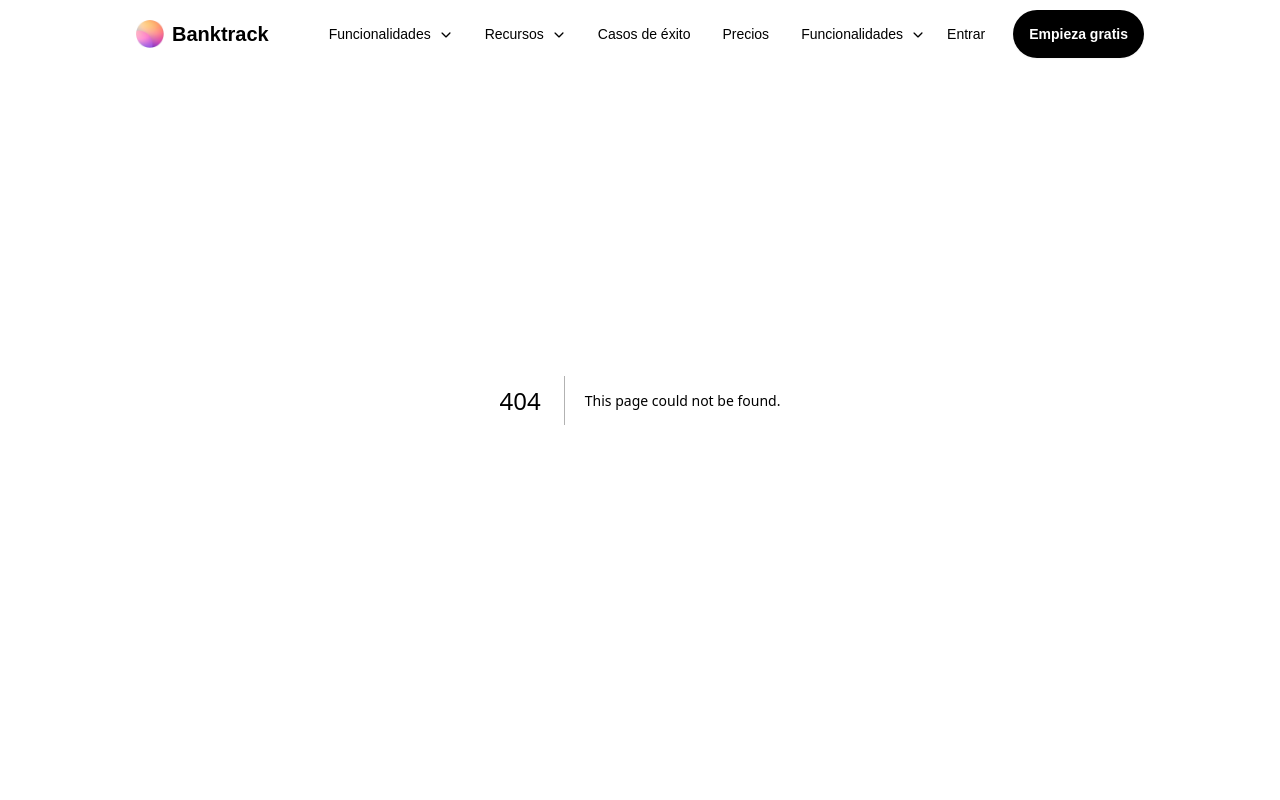
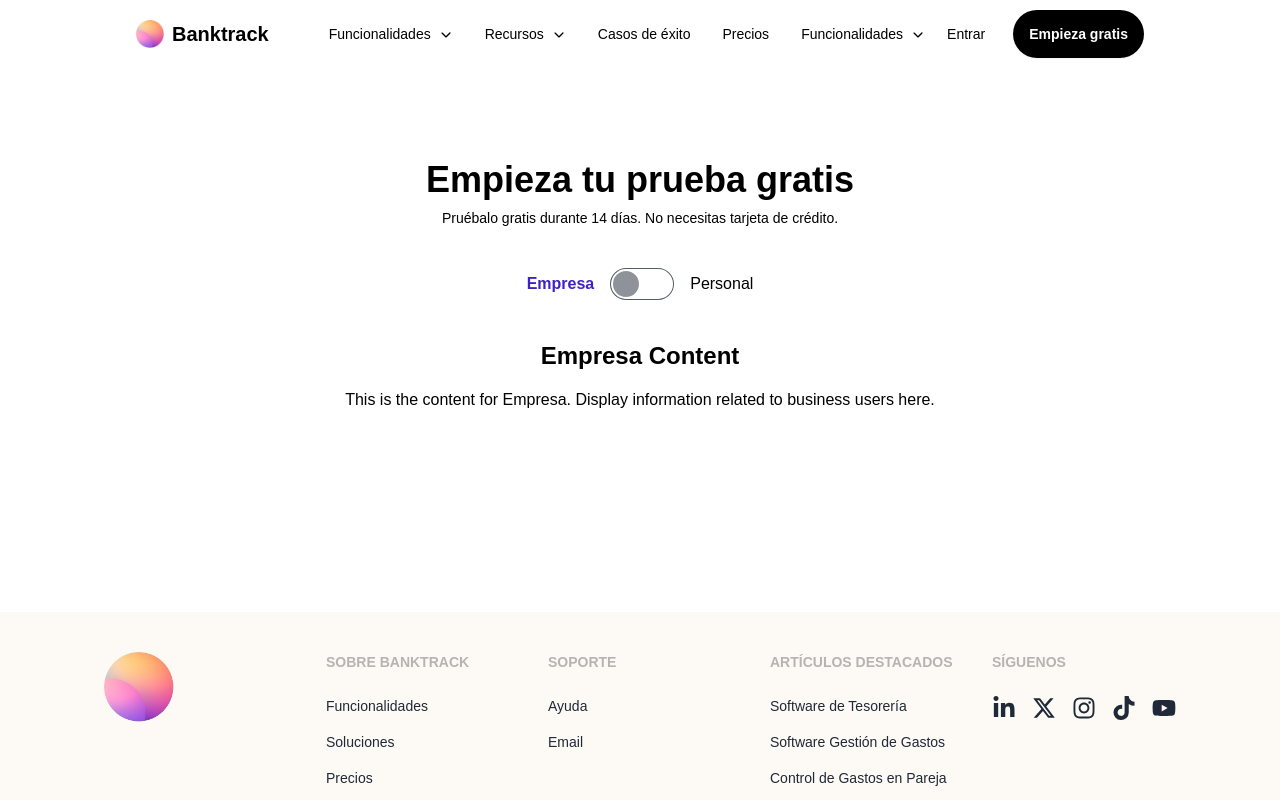
Before and after one commit to Shakib-Shajid/banktrack, a Next.js app: page /precios in a window 1280 px wide. Before the commit this address had no page. Shown: the top 800 px of the page. Built offline with nearby package versions, Linux system fonts and the light colour scheme.

Commit message:
toggle added in price section

```diff
--- a/src/app/page.js
+++ b/src/app/page.js
@@ -1,5 +1,4 @@
 import Banner from "@/components/Banner";
-import CardToggle from "@/components/CardToggle";
 import Client from "@/components/Client";
 import ClientResponse from "@/components/ClientResponse";
 import Collection from "@/components/Collection";
@@ -23,7 +22,6 @@
       <Consultant />
       <ClientResponse />
       <Data />
-      {/* <CardToggle /> */}
     </>
   );
 }
--- /dev/null
+++ b/src/app/precios/page.jsx
@@ -0,0 +1,14 @@
+import ToggleOptions from '@/components/CardToggle';
+import React from 'react';
+
+const page = () => {
+    return (
+        <div className='py-40 text-center'>
+            <h3 className='text-4xl font-bold'>Empieza tu prueba gratis</h3>
+            <p className='text-sm my-2'>Pruébalo gratis durante 14 días. No necesitas tarjeta de crédito.</p>
+            <ToggleOptions />
+        </div>
+    );
+};
+
+export default page;
--- a/src/components/Card.jsx
+++ /dev/null
@@ -1,23 +0,0 @@
-import Image from 'next/image';
-import React from 'react';
-
-const Card = () => {
-    return (
-        <div>
-            <div className="card bg-base-100 w-96 shadow-xl">
-                <figure>
-                    <Image src="/nav_1.png" alt="" width="300" height="300" />
-                </figure>
-                <div className="card-body">
-                    <h2 className="card-title">Shoes!</h2>
-                    <p>If a dog chews shoes whose shoes does he choose?</p>
-                    <div className="card-actions justify-end">
-                        <button className="btn btn-primary">Buy Now</button>
-                    </div>
-                </div>
-            </div>
-        </div>
-    );
-};
-
-export default Card;
--- a/src/components/CardSet.jsx
+++ /dev/null
@@ -1,22 +0,0 @@
-import Card from "./Card";
-
-export default function CardSet({ showLeft }) {
-  return (
-    <div className="flex space-x-4 mt-4">
-      {showLeft ? (
-        // Show 3 cards when toggled left
-        <>
-          <Card />
-          <Card />
-          <Card />
-        </>
-      ) : (
-        // Show 2 cards when toggled right
-        <>
-          <Card />
-          <Card />
-        </>
-      )}
-    </div>
-  );
-}
--- a/src/components/CardToggle.jsx
+++ b/src/components/CardToggle.jsx
@@ -1,27 +1,72 @@
-"use client"
+// "use client"
 
-import { useState } from "react";
-import CardSet from "./CardSet";
+// import { useState } from "react";
+// import CardSet from "./CardSet";
 
-export default function CardToggle() {
-  const [showLeft, setShowLeft] = useState(true);
+// export default function CardToggle() {
+//   const [showLeft, setShowLeft] = useState(true);
 
-  const toggleCards = () => {
-    setShowLeft(!showLeft);
+//   const toggleCards = () => {
+//     setShowLeft(!showLeft);
+//   };
+
+//   return (
+//     <div className="flex flex-col items-center">
+//       {/* Toggle Button */}
+//       <input
+//         type="checkbox"
+//         className="toggle"
+//         defaultChecked={showLeft}
+//         onChange={toggleCards}
+//       />
+
+//       {/* Cards */}
+//       <CardSet showLeft={showLeft} />
+//     </div>
+//   );
+// }
+
+"use client";
+
+import React, { useState } from "react";
+import Empieza from "./Empieza";
+import Personal from "./Personal";
+
+const ToggleOptions = () => {
+  const [isEmpresa, setIsEmpresa] = useState(true); // Default to left (Empresa)
+
+  const handleToggleChange = (event) => {
+    setIsEmpresa(!event.target.checked); // Set isEmpresa to false for right and true for left
   };
 
   return (
-    <div className="flex flex-col items-center">
-      {/* Toggle Button */}
-      <input
-        type="checkbox"
-        className="toggle"
-        defaultChecked={showLeft}
-        onChange={toggleCards}
-      />
+    <div className="text-center my-10">
+      <div className="flex justify-center items-center gap-4 mb-10">
+        {/* Option labels */}
+        <span className={`${isEmpresa ? "text-[#4021C8] font-bold" : ""}`}>
+          Empresa
+        </span>
+        <input
+          type="checkbox"
+          className="toggle toggle-lg"
+          checked={!isEmpresa} // Checked when "Personal" is active
+          onChange={handleToggleChange}
+        />
+        <span className={`${!isEmpresa ? "text-[#4021C8] font-bold" : ""}`}>
+          Personal
+        </span>
+      </div>
 
-      {/* Cards */}
-      <CardSet showLeft={showLeft} />
+      {/* Conditional content based on toggle */}
+      <div>
+        {isEmpresa ? (
+          <Empieza /> // Empresa details when toggle is left
+        ) : (
+          <Personal /> // Personal details when toggle is right
+        )}
+      </div>
     </div>
   );
-}
+};
+
+export default ToggleOptions;
--- /dev/null
+++ b/src/components/Empieza.jsx
@@ -0,0 +1,14 @@
+import React from 'react';
+
+const Empieza = () => {
+    return (
+        <div>
+            <div className="empresa-content">
+            <h4 className="text-2xl font-bold mb-4">Empresa Content</h4>
+            <p>This is the content for Empresa. Display information related to business users here.</p>
+          </div>
+        </div>
+    );
+};
+
+export default Empieza;
--- /dev/null
+++ b/src/components/Personal.jsx
@@ -0,0 +1,14 @@
+import React from 'react';
+
+const Personal = () => {
+    return (
+        <div>
+            <div className="personal-content">
+                <h4 className="text-2xl font-bold mb-4">Personal Content</h4>
+                <p>This is the content for Personal. Display information related to personal users here.</p>
+            </div>
+        </div>
+    );
+};
+
+export default Personal;
--- a/src/components/Shared/Footer.jsx
+++ b/src/components/Shared/Footer.jsx
@@ -20,7 +20,7 @@
                     <h6 className="footer-title text-[#888585]">Sobre Banktrack</h6>
                     <Link href="/" className="link link-hover">Funcionalidades</Link>
                     <Link href="#soluciones" className="link link-hover">Soluciones</Link>
-                    <Link href="/" className="link link-hover">Precios</Link>
+                    <Link href="/precios" className="link link-hover">Precios</Link>
                     <Link href="/" className="link link-hover">Quiénes somos</Link>
                     <Link href="/" className="link link-hover">Blog</Link>
                 </nav>
--- a/src/components/Shared/Navbar.jsx
+++ b/src/components/Shared/Navbar.jsx
@@ -224,7 +224,7 @@
                 </div>
             </li>
             <li><a>Casos de éxito</a></li>
-            <li><a>Precios</a></li>
+            <li><Link href="/precios">Precios</Link></li>
             <li>
                 <div className="dropdown dropdown-hover">
                     <div tabIndex={0} role="button" className="group">
```
